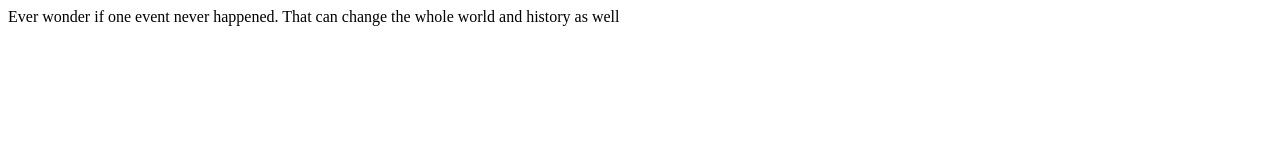
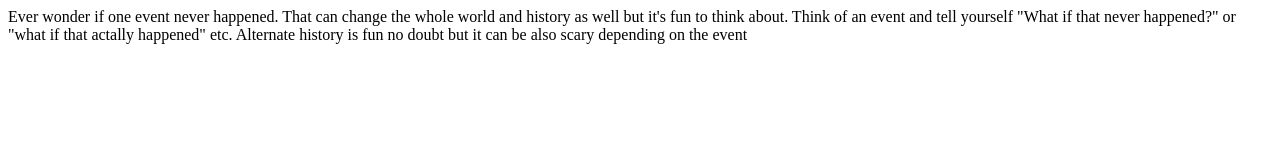
Before and after one commit to sonic22/man-child, a plain HTML site: page inde.html in a window 1280 px wide. Drawn offline with Linux system fonts and the light colour scheme.

Commit message:
more text

```diff
--- a/inde.html
+++ b/inde.html
@@ -1,2 +1,2 @@
 <html>
-<p>Ever wonder if one event never happened. That can change the whole world and history as well
+<p>Ever wonder if one event never happened. That can change the whole world and history as well but it's fun to think about. Think of an event and tell yourself "What if that never happened?" or "what if that actally happened" etc. Alternate history is fun no doubt but it can be also scary depending on the event
```
